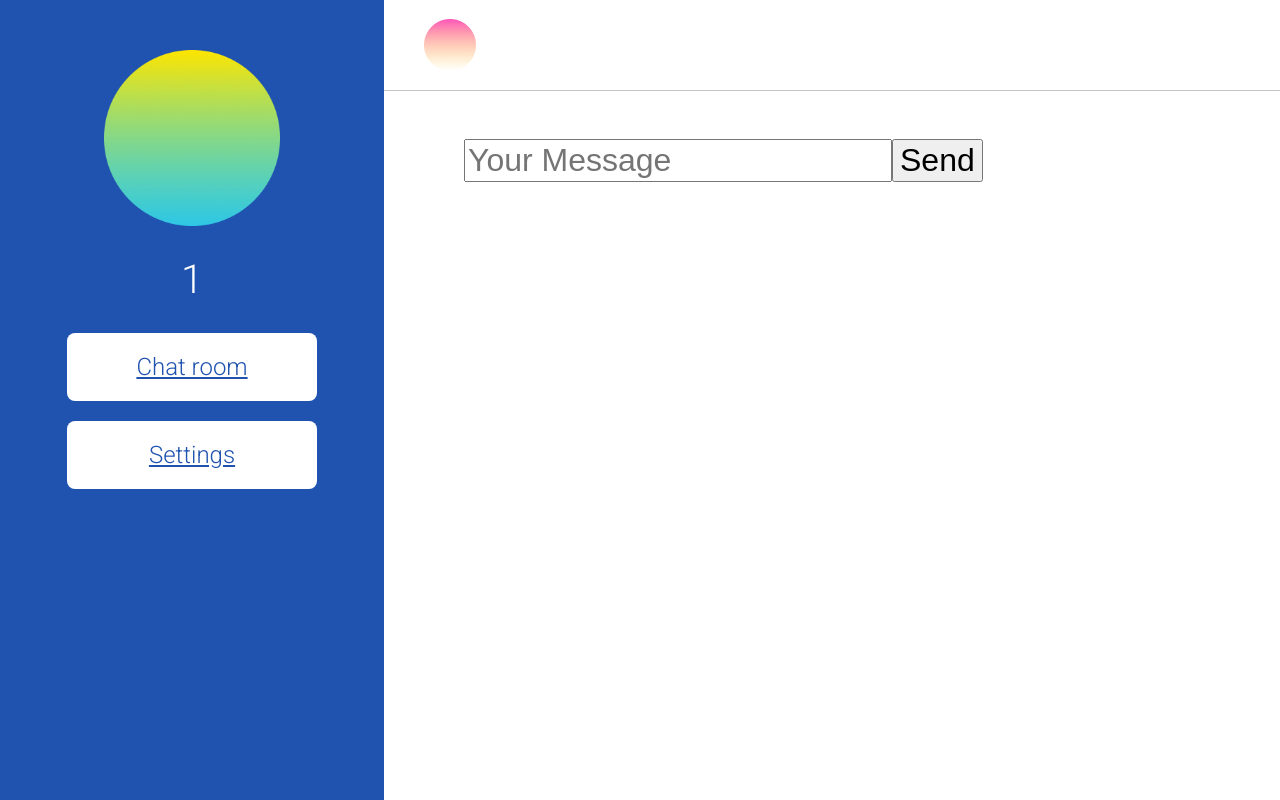
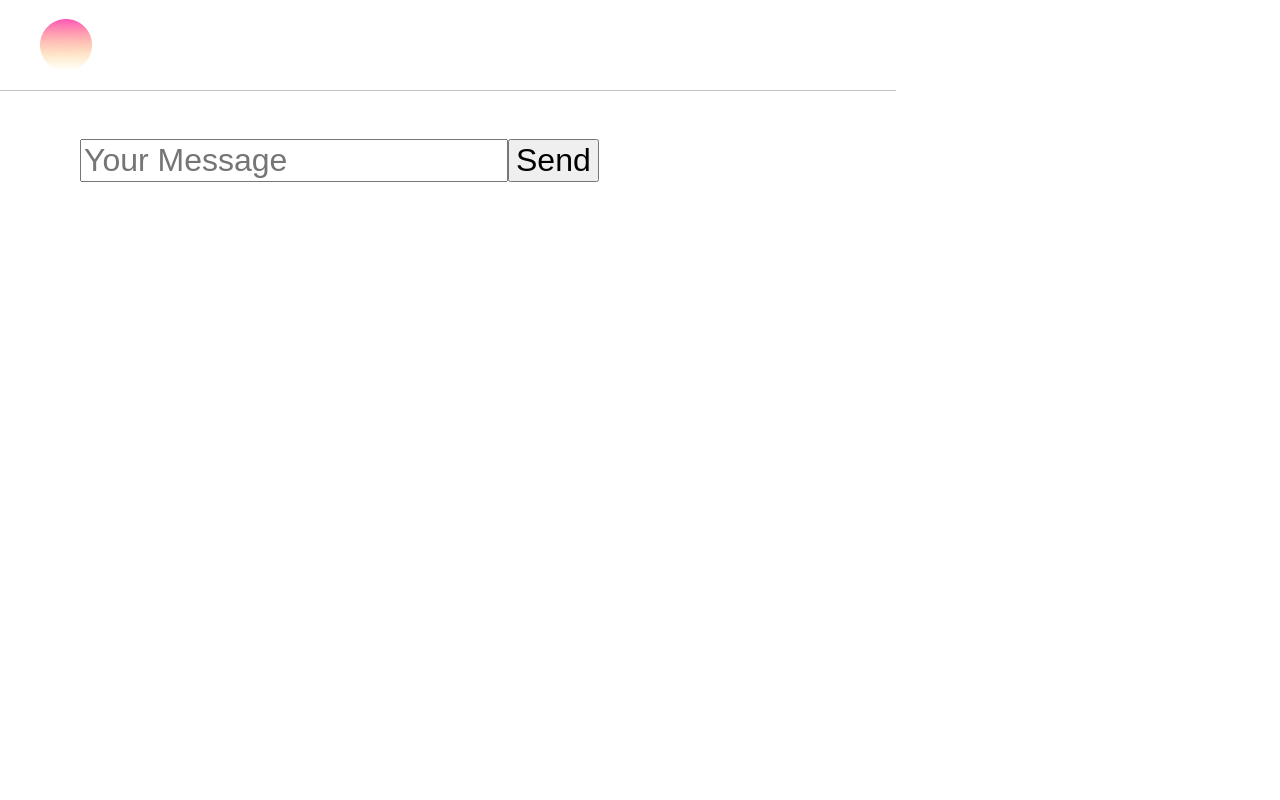
Before and after one commit to suggoitanoshi/Pals, a Vue app in the folder pals-frontend/: page /chat/1 in a window 1280 px wide. Built offline with nearby package versions, Linux system fonts and the light colour scheme.

Commit message:
Fix minor bug

```diff
--- a/pals-frontend/src/components/Chat.vue
+++ b/pals-frontend/src/components/Chat.vue
@@ -52,7 +52,9 @@ export default{
 			this.socket.emit('auth', this.useHint ? 'A' : 'B');
 			this.socket.emit('name', this.name);
 		});
-		this.socket.on('name', name => this.partnerName = name);
+		this.socket.on('name', name =>{
+			this.partnerName = name;
+		});
 		this.socket.on('message', msg =>{
 			this.incoming = msg;
 			this.outgoing = '';
--- a/pals-frontend/src/views/ChatView.vue
+++ b/pals-frontend/src/views/ChatView.vue
@@ -1,5 +1,5 @@
 <template>
-	<SideMenu :name="name"/>
+	<SideMenu v-if='name=="Bobby"' :name="name"/>
 	<Chat :name="name"/>
 </template>
 
--- /dev/null
+++ b/pals-frontend/vue.config.js
@@ -0,0 +1,5 @@
+module.exports = {
+	devServer: {
+		proxy: 'http://localhost:3000',
+	}
+}
```
